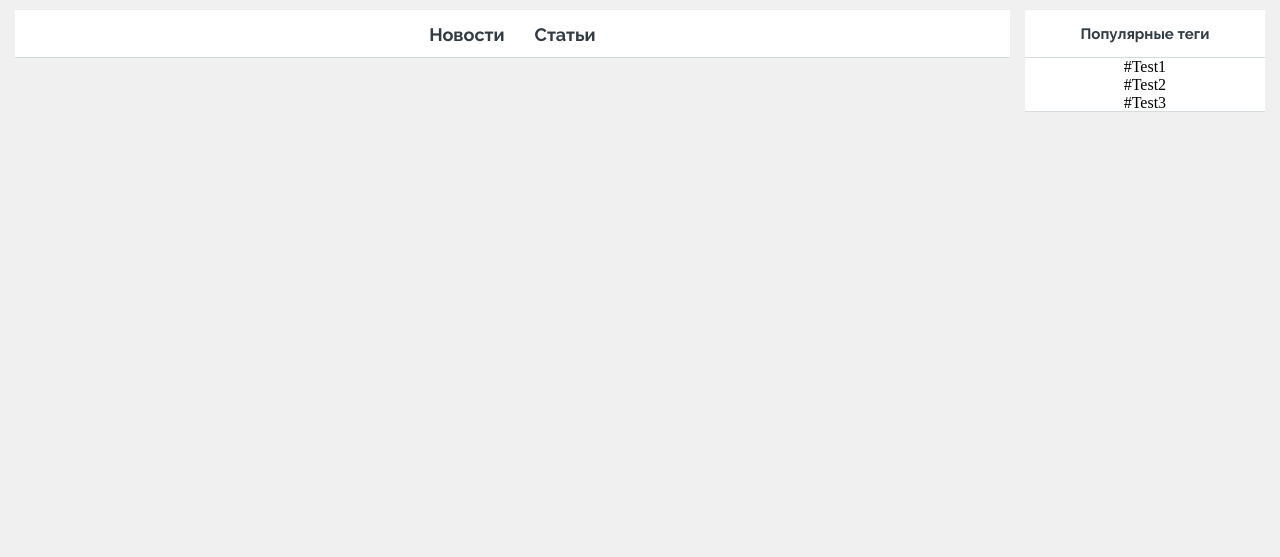
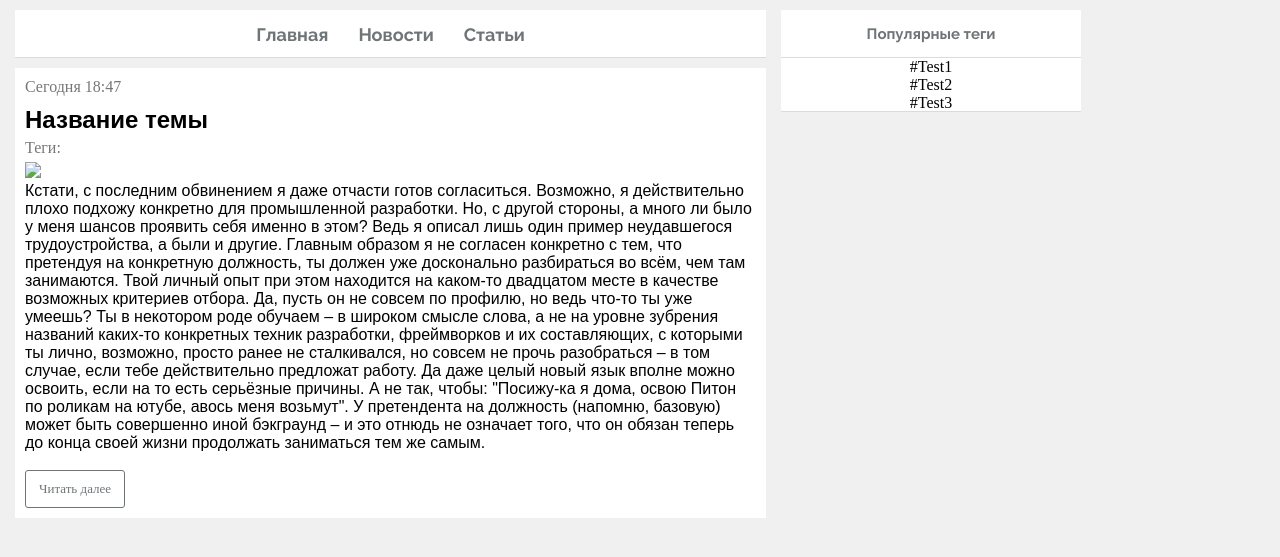
Before and after one commit to TheJecksMan/djangoVS, a Django app: template mysite/main/templates/main/main.html in a window 1280 px wide. Shown: the part 48-605 px from the top of the page. Run offline with Django 4.2, Linux system fonts and the light colour scheme; the template is opened without the code that fills it, so the values that code supplies are empty.

Commit message:
update content

```diff
--- a/mysite/main/static/main/css/main.css
+++ b/mysite/main/static/main/css/main.css
@@ -35,12 +35,12 @@ body {
   font-family: Raleway-Bold;
   font-size: 15px;
   color: white;
-  cursor: pointer;
+  cursor: default;
 }
-
 /* nav */
 .page {
   display: flex;
+  max-width: 1096px;
 }
 
 .nav {
@@ -56,10 +56,16 @@ body {
   background-color: white;
   box-shadow: inset 0 -1px 0 0 #d5dddf;
 }
+
+.sidebar-layout {
+  flex: 0;
+}
 .sidebar {
   width: 300px;
   margin: 10px 15px 0px 0px;
+  flex: 1;
 }
+
 .sidebar-header {
   display: flex;
   align-items: center;
@@ -68,6 +74,7 @@ body {
   background-color: white;
   box-shadow: inset 0 -1px 0 0 #d5dddf;
 }
+
 .sidebar-body {
   display: flex;
   align-items: center;
@@ -75,10 +82,11 @@ body {
   background-color: white;
   box-shadow: inset 0 -1px 0 0 #d5dddf;
 }
+
 .sidebar-text {
   font-family: Raleway-Bold;
   font-size: 15px;
-  color: #303b44;
+  color: #6f7577;
 }
 
 @media (max-width: 720px) {
@@ -91,11 +99,53 @@ body {
   padding: 15px;
   font-family: Raleway-Bold;
   font-size: 18px;
-  color: #303b44;
+  color: #6f7577;
   cursor: pointer;
 }
 .nav-text:hover {
   text-decoration: underline;
+}
+/* content */
+.content {
+  flex: 0;
+  background-color: white;
+  margin: 10px 15px 0px 15px;
+  overflow-wrap: break-word;
+  padding: 10px;
+}
+.learn-more {
+  background-color: initial;
+  border: 1px solid #6f7577;
+  border-radius: 3px;
+  color: #6f7577;
+  cursor: pointer;
+  display: inline-block;
+  font-size: 0.8125rem;
+  height: 36px;
+  line-height: 2.25rem;
+  margin-top: 18px;
+  padding: 0 13px;
+  text-decoration: none;
+}
+
+.name-publish {
+  font-family: Fira Sans, sans-serif;
+  font-size: 1.5rem;
+  margin: 10px 0px 5px 0px;
+}
+
+.anons-publish {
+  font-family: Fira Sans, sans-serif;
+  margin-top: 5px;
+}
+
+.tag-publish {
+  color: #777;
+  margin-bottom: 5px;
+}
+
+.date-publish {
+  color: #777;
 }
 
 /* adatptive */
@@ -104,6 +154,7 @@ body {
     display: none;
   }
 }
+
 /*Font*/
 @font-face {
   font-family: Raleway-Bold;
--- a/mysite/main/templates/main/main.html
+++ b/mysite/main/templates/main/main.html
@@ -6,6 +6,7 @@
     <meta name="viewport" content="width=device-width, initial-scale=1.0">
     <link rel="stylesheet" type="text/css" href="static/main/css/main.css">
     <title>Бухта Кодера - Главная</title>
+    <link rel="shortcut icon" type="image/png" href="static/main/img/favicon.ico" />
 </head>
 
 <body>
@@ -15,13 +16,61 @@
             <span class="header-nav-text">Блог начинающиего back-end разработчика</span>
         </div>
     </header>
+
     <div class="page">
         <div class="nav">
             <div class="nav-header">
+                <span class="nav-text">Главная</span>
                 <span class="nav-text">Новости</span>
                 <span class="nav-text">Статьи</span>
             </div>
+            <div class="content">
+                <span class="date-publish">Сегодня 18:47</span>
+                <div>
+                    <h1 class="name-publish">
+                        <span>Название темы</span>
+                    </h1>
                 </div>
+                <div class="tag-publish">
+                    <span>Теги: </span>
+                </div>
+
+                <div class="inform-publish">
+                    <div>
+                        <img src="#" alt=" ">
+                    </div>
+                    <div>
+                        <span class="anons-publish">Кстати, с последним обвинением я даже отчасти готов согласиться.
+                            Возможно, я действительно плохо подхожу
+                            конкретно для промышленной разработки. Но, с другой стороны, а много ли было у меня шансов
+                            проявить себя
+                            именно в этом? Ведь я описал лишь один пример неудавшегося трудоустройства, а были и другие.
+                            Главным
+                            образом я не согласен конкретно с тем, что претендуя на конкретную должность, ты должен уже
+                            досконально
+                            разбираться во всём, чем там занимаются. Твой личный опыт при этом находится на каком-то
+                            двадцатом месте
+                            в качестве возможных критериев отбора. Да, пусть он не совсем по профилю, но ведь что-то ты
+                            уже умеешь?
+                            Ты в некотором роде обучаем – в широком смысле слова, а не на уровне зубрения названий
+                            каких-то
+                            конкретных техник разработки, фреймворков и их составляющих, с которыми ты лично, возможно,
+                            просто ранее
+                            не сталкивался, но совсем не прочь разобраться – в том случае, если тебе действительно
+                            предложат работу.
+                            Да даже целый новый язык вполне можно освоить, если на то есть серьёзные причины. А не так,
+                            чтобы:
+                            "Посижу-ка я дома, освою Питон по роликам на ютубе, авось меня возьмут". У претендента на
+                            должность
+                            (напомню, базовую) может быть совершенно иной бэкграунд – и это отнюдь не означает того, что
+                            он обязан
+                            теперь до конца своей жизни продолжать заниматься тем же самым.</span>
+                    </div>
+                    <a class="learn-more" href="#">Читать далее</a>
+                </div>
+            </div>
+        </div>
+        <div class="sidebar-layout">
             <div class="sidebar">
                 <div class="sidebar-header">
                     <span class="sidebar-text">Популярные теги</span>
@@ -33,6 +82,9 @@
                 </div>
             </div>
         </div>
+
+    </div>
+
 </body>
 
 </html>
```
Lines whose indentation alone changed are shown as unchanged.
